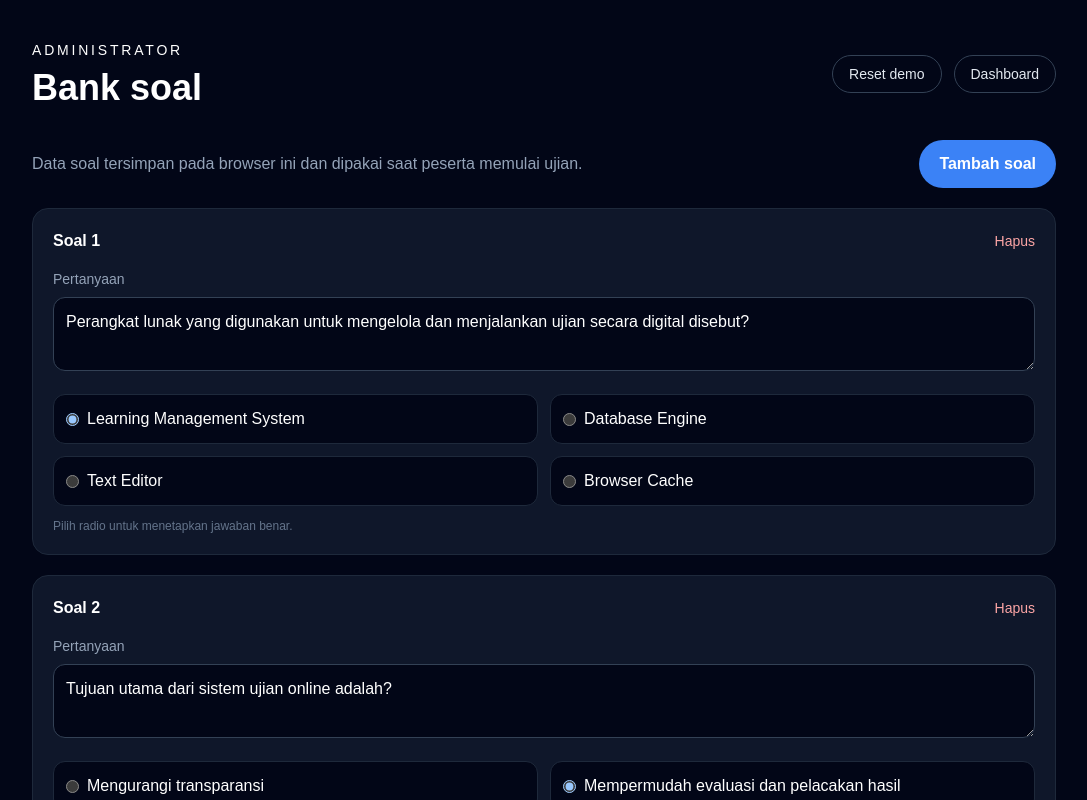
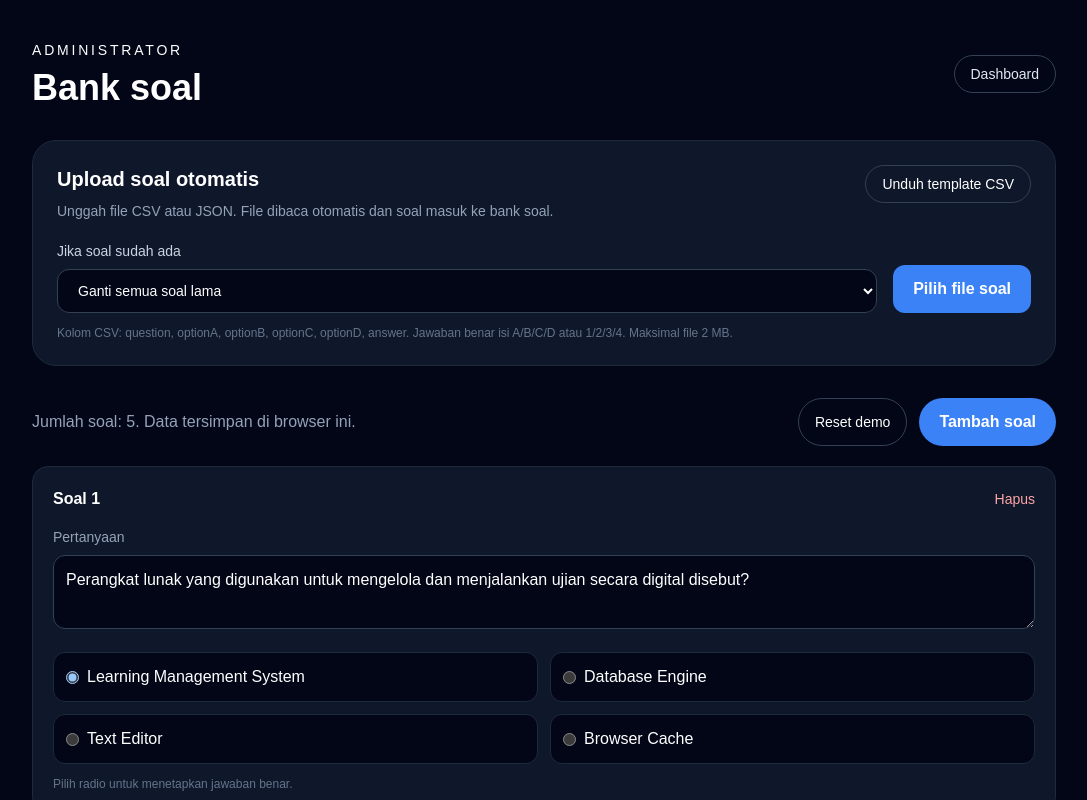
Before and after one commit to dtindro54-ctrl/exambppp, a Next.js app: page /soal in a window 1280 px wide. Shown: the top 800 px of the page, without its empty margins (96-1183 px from the left). Built offline with nearby package versions, Linux system fonts and the light colour scheme; sample sign-in values are in the browser's storage.

Commit message:
Add automatic CSV and JSON question uploads to EXAMBPPP question bank

```diff
--- a/app/soal/page.tsx
+++ b/app/soal/page.tsx
@@ -2,19 +2,29 @@
 
 import Link from 'next/link';
 import { useRouter } from 'next/navigation';
-import { useEffect, useState } from 'react';
+import { ChangeEvent, useEffect, useState } from 'react';
 
-import { defaultQuestions, loadStoredJson, saveStoredJson, type Question, type Result } from '@/lib/demo-data';
+import { defaultQuestions, loadStoredJson, saveStoredJson, type Question } from '@/lib/demo-data';
+import { parseQuestionFile } from '@/lib/question-import';
 
 export default function QuestionBankPage() {
   const router = useRouter();
   const [questions, setQuestions] = useState<Question[]>(defaultQuestions);
   const [saved, setSaved] = useState(false);
+  const [message, setMessage] = useState('');
+  const [error, setError] = useState('');
+  const [importMode, setImportMode] = useState<'replace' | 'append'>('replace');
+  const [busy, setBusy] = useState(false);
 
   useEffect(() => {
-    const stored = loadStoredJson<Question[]>('exambppp-questions', defaultQuestions);
-    setQuestions(stored);
-  }, []);
+    setQuestions(loadStoredJson<Question[]>('exambppp-questions', defaultQuestions));
+    try {
+      const session = JSON.parse(localStorage.getItem('exambppp-session') ?? 'null');
+      if (!session || session.role !== 'admin') router.replace('/login');
+    } catch {
+      router.replace('/login');
+    }
+  }, [router]);
 
   const persist = (next: Question[]) => {
     setQuestions(next);
@@ -25,91 +35,93 @@ export default function QuestionBankPage() {
 
   const addQuestion = () => {
     const nextId = Math.max(0, ...questions.map((question) => question.id)) + 1;
-    persist([
-      ...questions,
-      {
-        id: nextId,
-        text: 'Tulis pertanyaan baru',
-        options: ['Pilihan A', 'Pilihan B', 'Pilihan C', 'Pilihan D'],
-        answer: 0,
-      },
-    ]);
+    persist([...questions, { id: nextId, text: 'Tulis pertanyaan baru', options: ['Pilihan A', 'Pilihan B', 'Pilihan C', 'Pilihan D'], answer: 0 }]);
   };
 
-  const removeQuestion = (id: number) => {
-    persist(questions.filter((question) => question.id !== id));
+  const importFile = async (event: ChangeEvent<HTMLInputElement>) => {
+    const file = event.target.files?.[0];
+    event.target.value = '';
+    setError('');
+    setMessage('');
+    if (!file) return;
+    if (file.size > 2 * 1024 * 1024) {
+      setError('Ukuran file maksimal 2 MB.');
+      return;
+    }
+
+    setBusy(true);
+    try {
+      const parsed = parseQuestionFile(file.name, await file.text());
+      const base = importMode === 'append' ? questions : [];
+      let id = Math.max(0, ...base.map((question) => question.id));
+      const imported = parsed.map((question) => ({ ...question, id: ++id }));
+      persist([...base, ...imported]);
+      setMessage(`Berhasil mengimpor ${imported.length} soal dari ${file.name}.`);
+    } catch (reason) {
+      setError(reason instanceof Error ? reason.message : 'File tidak dapat diproses.');
+    } finally {
+      setBusy(false);
+    }
   };
 
-  const updateQuestion = (id: number, patch: Partial<Question>) => {
-    persist(questions.map((question) => (question.id === id ? { ...question, ...patch } : question)));
+  const downloadTemplate = () => {
+    const csv = 'question,optionA,optionB,optionC,optionD,answer\n"Contoh: 2 + 2 = ?","3","4","5","6","B"\n';
+    const url = URL.createObjectURL(new Blob([csv], { type: 'text/csv;charset=utf-8' }));
+    const anchor = document.createElement('a');
+    anchor.href = url;
+    anchor.download = 'template-soal-exambppp.csv';
+    anchor.click();
+    URL.revokeObjectURL(url);
   };
 
-  const resetQuestions = () => {
-    persist(defaultQuestions);
-  };
-
-  useEffect(() => {
-    try {
-      const session = JSON.parse(localStorage.getItem('exambppp-session') ?? 'null');
-      if (!session) router.replace('/login');
-    } catch {
-      router.replace('/login');
-    }
-  }, [router]);
+  const updateQuestion = (id: number, patch: Partial<Question>) => persist(questions.map((question) => question.id === id ? { ...question, ...patch } : question));
 
   return (
     <main className="min-h-screen bg-slate-950 px-6 py-10 text-white">
       <div className="mx-auto max-w-5xl">
         <header className="mb-8 flex flex-wrap items-center justify-between gap-4">
-          <div>
-            <p className="text-sm uppercase tracking-[0.2em] text-brand-200">Administrator</p>
-            <h1 className="mt-2 text-4xl font-black">Bank soal</h1>
-          </div>
-          <div className="flex gap-3">
-            <button onClick={resetQuestions} className="rounded-full border border-slate-700 px-4 py-2 text-sm text-slate-200">Reset demo</button>
-            <Link href="/dashboard" className="rounded-full border border-slate-700 px-4 py-2 text-sm text-slate-200">Dashboard</Link>
-          </div>
+          <div><p className="text-sm uppercase tracking-[0.2em] text-brand-200">Administrator</p><h1 className="mt-2 text-4xl font-black">Bank soal</h1></div>
+          <Link href="/dashboard" className="rounded-full border border-slate-700 px-4 py-2 text-sm text-slate-200">Dashboard</Link>
         </header>
 
+        <section className="mb-8 rounded-3xl border border-slate-800 bg-slate-900 p-6">
+          <div className="flex flex-wrap items-start justify-between gap-4">
+            <div><h2 className="text-xl font-bold">Upload soal otomatis</h2><p className="mt-2 max-w-2xl text-sm text-slate-400">Unggah file CSV atau JSON. File dibaca otomatis dan soal masuk ke bank soal.</p></div>
+            <button type="button" onClick={downloadTemplate} className="rounded-full border border-slate-700 px-4 py-2 text-sm hover:border-slate-500">Unduh template CSV</button>
+          </div>
+          <div className="mt-5 grid gap-4 md:grid-cols-[1fr_auto] md:items-end">
+            <label className="block text-sm text-slate-300">Jika soal sudah ada
+              <select value={importMode} onChange={(event) => setImportMode(event.target.value as 'replace' | 'append')} className="mt-2 block w-full rounded-xl border border-slate-700 bg-slate-950 px-4 py-3 text-white">
+                <option value="replace">Ganti semua soal lama</option><option value="append">Tambahkan ke soal lama</option>
+              </select>
+            </label>
+            <label className={`cursor-pointer rounded-xl bg-brand-500 px-5 py-3 text-center font-semibold hover:bg-brand-600 ${busy ? 'pointer-events-none opacity-50' : ''}`}>
+              {busy ? 'Memproses file…' : 'Pilih file soal'}
+              <input type="file" accept=".csv,.json,text/csv,application/json" onChange={importFile} disabled={busy} className="sr-only" />
+            </label>
+          </div>
+          <p className="mt-3 text-xs text-slate-500">Kolom CSV: question, optionA, optionB, optionC, optionD, answer. Jawaban benar isi A/B/C/D atau 1/2/3/4. Maksimal file 2 MB.</p>
+          {message && <p role="status" className="mt-4 text-sm text-emerald-300">{message}</p>}
+          {error && <p role="alert" className="mt-4 rounded-xl border border-red-500/30 bg-red-500/10 p-3 text-sm text-red-200">{error}</p>}
+        </section>
+
         <div className="mb-5 flex flex-wrap items-center justify-between gap-3">
-          <p className="text-slate-400">Data soal tersimpan pada browser ini dan dipakai saat peserta memulai ujian.</p>
-          <button onClick={addQuestion} className="rounded-full bg-brand-500 px-5 py-3 font-semibold text-white">Tambah soal</button>
+          <p className="text-slate-400">Jumlah soal: {questions.length}. Data tersimpan di browser ini.</p>
+          <div className="flex gap-3"><button onClick={() => persist(defaultQuestions)} className="rounded-full border border-slate-700 px-4 py-2 text-sm">Reset demo</button><button onClick={addQuestion} className="rounded-full bg-brand-500 px-5 py-3 font-semibold">Tambah soal</button></div>
+        </div>
+        {saved && <p role="status" className="mb-4 text-sm text-emerald-300">Perubahan tersimpan.</p>}
+
+        <div className="space-y-5">
+          {questions.map((question, index) => <article key={question.id} className="rounded-2xl border border-slate-800 bg-slate-900 p-5">
+            <div className="mb-4 flex items-center justify-between"><h2 className="font-bold">Soal {index + 1}</h2><button onClick={() => persist(questions.filter((item) => item.id !== question.id))} className="text-sm text-red-300">Hapus</button></div>
+            <label className="mb-2 block text-sm text-slate-400">Pertanyaan</label>
+            <textarea value={question.text} onChange={(event) => updateQuestion(question.id, { text: event.target.value })} className="mb-4 w-full rounded-xl border border-slate-700 bg-slate-950 p-3" rows={2} />
+            <div className="grid gap-3 md:grid-cols-2">{question.options.map((option, optionIndex) => <label key={optionIndex} className="flex items-center gap-2 rounded-xl border border-slate-800 bg-slate-950 p-3"><input type="radio" name={`answer-${question.id}`} checked={question.answer === optionIndex} onChange={() => updateQuestion(question.id, { answer: optionIndex })} /><input aria-label={`Pilihan ${optionIndex + 1}`} value={option} onChange={(event) => { const options = [...question.options]; options[optionIndex] = event.target.value; updateQuestion(question.id, { options }); }} className="min-w-0 flex-1 bg-transparent outline-none" /></label>)}</div>
+            <p className="mt-3 text-xs text-slate-500">Pilih radio untuk menetapkan jawaban benar.</p>
+          </article>)}
         </div>
 
-        {saved && <p className="mb-4 text-sm text-emerald-300">Perubahan tersimpan.</p>}
-
-        <div className="space-y-5">
-          {questions.map((question, index) => (
-            <article key={question.id} className="rounded-2xl border border-slate-800 bg-slate-900 p-5">
-              <div className="mb-4 flex items-center justify-between">
-                <h2 className="font-bold">Soal {index + 1}</h2>
-                <button onClick={() => removeQuestion(question.id)} className="text-sm text-red-300">Hapus</button>
-              </div>
-
-              <label className="mb-2 block text-sm text-slate-400">Pertanyaan</label>
-              <textarea value={question.text} onChange={(event) => updateQuestion(question.id, { text: event.target.value })} className="mb-4 w-full rounded-xl border border-slate-700 bg-slate-950 p-3" rows={2} />
-
-              <div className="grid gap-3 md:grid-cols-2">
-                {question.options.map((option, optionIndex) => (
-                  <label key={optionIndex} className="flex items-center gap-2 rounded-xl border border-slate-800 bg-slate-950 p-3">
-                    <input type="radio" name={`answer-${question.id}`} checked={question.answer === optionIndex} onChange={() => updateQuestion(question.id, { answer: optionIndex })} />
-                    <input aria-label={`Pilihan ${optionIndex + 1}`} value={option} onChange={(event) => {
-                      const options = [...question.options];
-                      options[optionIndex] = event.target.value;
-                      updateQuestion(question.id, { options });
-                    }} className="min-w-0 flex-1 bg-transparent outline-none" />
-                  </label>
-                ))}
-              </div>
-              <p className="mt-3 text-xs text-slate-500">Pilih radio untuk menetapkan jawaban benar.</p>
-            </article>
-          ))}
-        </div>
-
-        <div className="mt-8 flex gap-3">
-          <Link href="/ujian" className="inline-block rounded-full bg-emerald-600 px-5 py-3 font-semibold text-white">Pratinjau ujian</Link>
-          <Link href="/admin" className="inline-block rounded-full border border-slate-700 px-5 py-3 font-semibold text-slate-200">Panel admin</Link>
-        </div>
+        <div className="mt-8 flex gap-3"><Link href="/ujian" className="inline-block rounded-full bg-emerald-600 px-5 py-3 font-semibold">Pratinjau ujian</Link><Link href="/admin" className="inline-block rounded-full border border-slate-700 px-5 py-3 font-semibold">Panel admin</Link></div>
       </div>
     </main>
   );
--- /dev/null
+++ b/lib/question-import.ts
@@ -0,0 +1,102 @@
+import type { Question } from './demo-data';
+
+const parseCsvRows = (input: string): string[][] => {
+  const rows: string[][] = [];
+  let row: string[] = [];
+  let value = '';
+  let quoted = false;
+
+  for (let index = 0; index < input.length; index += 1) {
+    const character = input[index];
+    const next = input[index + 1];
+
+    if (character === '"' && quoted && next === '"') {
+      value += '"';
+      index += 1;
+    } else if (character === '"') {
+      quoted = !quoted;
+    } else if (character === ',' && !quoted) {
+      row.push(value.trim());
+      value = '';
+    } else if ((character === '\n' || character === '\r') && !quoted) {
+      if (character === '\r' && next === '\n') index += 1;
+      row.push(value.trim());
+      if (row.some((cell) => cell.length > 0)) rows.push(row);
+      row = [];
+      value = '';
+    } else {
+      value += character;
+    }
+  }
+
+  row.push(value.trim());
+  if (row.some((cell) => cell.length > 0)) rows.push(row);
+  return rows;
+};
+
+const answerIndex = (answer: unknown): number => {
+  if (typeof answer === 'number' && Number.isInteger(answer)) return answer >= 1 && answer <= 4 ? answer - 1 : answer;
+  const normalized = String(answer ?? '').trim().toUpperCase();
+  if (/^[A-D]$/.test(normalized)) return normalized.charCodeAt(0) - 65;
+  if (/^[1-4]$/.test(normalized)) return Number(normalized) - 1;
+  return -1;
+};
+
+const validateQuestion = (value: unknown, rowNumber: number): Omit<Question, 'id'> => {
+  if (!value || typeof value !== 'object') throw new Error(`Baris ${rowNumber}: format soal tidak valid.`);
+  const item = value as Record<string, unknown>;
+  const text = String(item.text ?? item.question ?? '').trim();
+  const rawOptions = Array.isArray(item.options)
+    ? item.options
+    : [item.optionA ?? item.a, item.optionB ?? item.b, item.optionC ?? item.c, item.optionD ?? item.d];
+  const options = rawOptions.map((option) => String(option ?? '').trim());
+  const answer = answerIndex(item.answer ?? item.correctAnswer);
+
+  if (!text) throw new Error(`Baris ${rowNumber}: teks pertanyaan wajib diisi.`);
+  if (options.length !== 4 || options.some((option) => !option)) throw new Error(`Baris ${rowNumber}: isi empat pilihan jawaban.`);
+  if (answer < 0 || answer > 3) throw new Error(`Baris ${rowNumber}: jawaban benar harus A-D atau 1-4.`);
+
+  return { text, options, answer };
+};
+
+export const parseQuestionFile = (fileName: string, contents: string): Omit<Question, 'id'>[] => {
+  const extension = fileName.toLowerCase().split('.').pop();
+  if (extension === 'json') {
+    let parsed: unknown;
+    try {
+      parsed = JSON.parse(contents);
+    } catch {
+      throw new Error('File JSON tidak valid. Periksa format dan tanda kutipnya.');
+    }
+    const values = Array.isArray(parsed) ? parsed : (parsed as { questions?: unknown[] })?.questions;
+    if (!Array.isArray(values) || values.length === 0) throw new Error('JSON harus berisi array soal atau properti "questions" yang berisi array.');
+    return values.map((value, index) => validateQuestion(value, index + 1));
+  }
+
+  if (extension !== 'csv') throw new Error('Format file belum didukung. Gunakan CSV atau JSON.');
+  const rows = parseCsvRows(contents.replace(/^\uFEFF/, ''));
+  if (rows.length < 2) throw new Error('CSV harus memiliki baris header dan minimal satu soal.');
+
+  const header = rows[0].map((cell) => cell.toLowerCase().replace(/\s+/g, '').replace(/_/g, ''));
+  const aliases: Record<string, string[]> = {
+    question: ['question', 'pertanyaan', 'soal', 'text'],
+    optionA: ['optiona', 'pilihana', 'a'],
+    optionB: ['optionb', 'pilihanb', 'b'],
+    optionC: ['optionc', 'pilihanc', 'c'],
+    optionD: ['optiond', 'pilihand', 'd'],
+    answer: ['answer', 'jawaban', 'kuncijawaban', 'correctanswer'],
+  };
+  const column = (key: string) => header.findIndex((cell) => aliases[key].includes(cell));
+  const indexes = Object.fromEntries(Object.keys(aliases).map((key) => [key, column(key)])) as Record<string, number>;
+  const missing = Object.entries(indexes).filter(([, index]) => index < 0).map(([key]) => key);
+  if (missing.length) throw new Error(`Kolom CSV tidak lengkap: ${missing.join(', ')}.`);
+
+  return rows.slice(1).map((row, index) => validateQuestion({
+    question: row[indexes.question],
+    optionA: row[indexes.optionA],
+    optionB: row[indexes.optionB],
+    optionC: row[indexes.optionC],
+    optionD: row[indexes.optionD],
+    answer: row[indexes.answer],
+  }, index + 2));
+};
```
Also changed, not shown: 1 other file (tests, documents, lock files or other folders).
